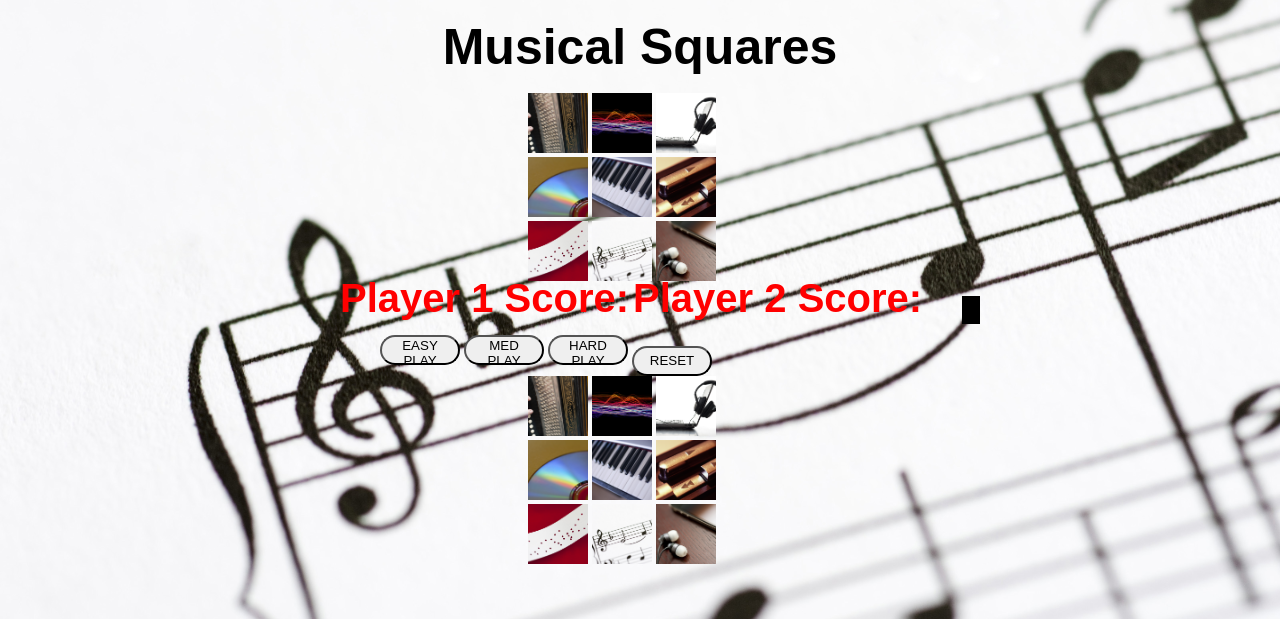
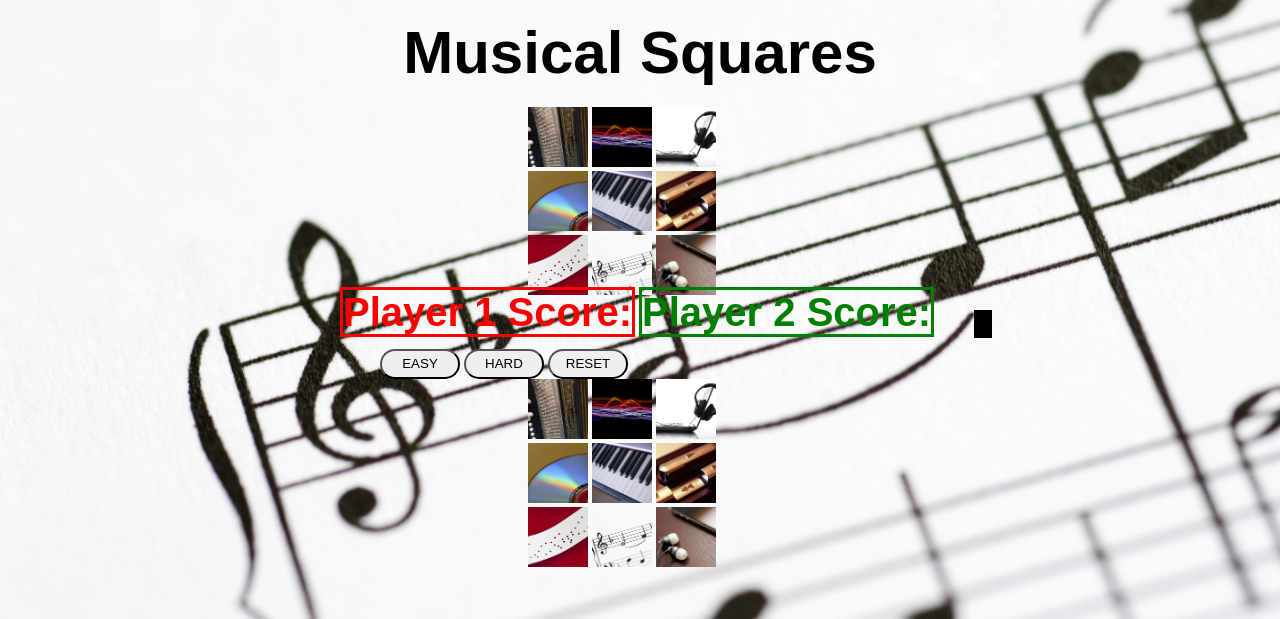
Before and after one commit to Johne103/Musical-Squares, a PHP site: page / in a window 1280 px wide. Shown: the top 619 px of the page. Run offline with PHP 8.4, Linux system fonts and the light colour scheme.

Commit message:
html css js updates for player 2

```diff
--- a/css/style.css
+++ b/css/style.css
@@ -8,7 +8,7 @@ body {
 
 h1 {
   font-family: Papyrus, fantasy;
-  font-size: 50px;
+  font-size: 60px;
   font-style: normal;
   font-variant: normal;
   font-weight: 800;
@@ -16,7 +16,7 @@ h1 {
   text-align: center;
 }
 
-h2 {
+#player1 {
   font-family: Papyrus, fantasy;
   display: inline;
   width: 120px;
@@ -31,6 +31,20 @@ h2 {
   text-align: center;
 }
 
+#player2 {
+  font-family: Papyrus, fantasy;
+  display:inline;
+  width: 120px;
+  margin: auto;
+  margin-top: 30px;
+  color: green;
+  font-size: 40px;
+  font-style: normal;
+  font-variant: normal;
+  font-weight: 800;
+  line-height: 26.4px;
+  text-align: center;
+}
 
 #cpuSquares {
   width: 225px;
@@ -135,11 +149,11 @@ li {
   border-radius: 50px;
 }
 
-#medium {
+/*#medium {
   width: 80px;
   height: 30px;
   border-radius: 50px;
-}
+}*/
 
 #hard {
   width: 80px;
--- a/index.html
+++ b/index.html
@@ -26,19 +26,19 @@
       <div data-filename="Startrace"></div>
     </div>
 
-    <h2>Player 1 Score:</h2>
-    <h2>Player 2 Score:</h2>
+    <li id="player1">Player 1 Score:</li>
+    <li id="player2">Player 2 Score:</li>
 
     <ol>
       <li id="score1"></li>
       <li id="score2"></li>
-      <li id="feedback"></li>
+      <li id="result"></li>
     </ol>
 
     <ol>
-      <button id="easy">EASY PLAY</button>
-      <button id="medium">MED PLAY</button>
-      <button id="hard">HARD PLAY</button>
+      <button id="easy">EASY</button>
+      <!-- <button id="medium">MED PLAY</button> -->
+      <button id="hard">HARD</button>
       <button id="reset">RESET</button>
     </ol>
 
```
Also changed, not shown: js/main.js (+32 -12 lines).
